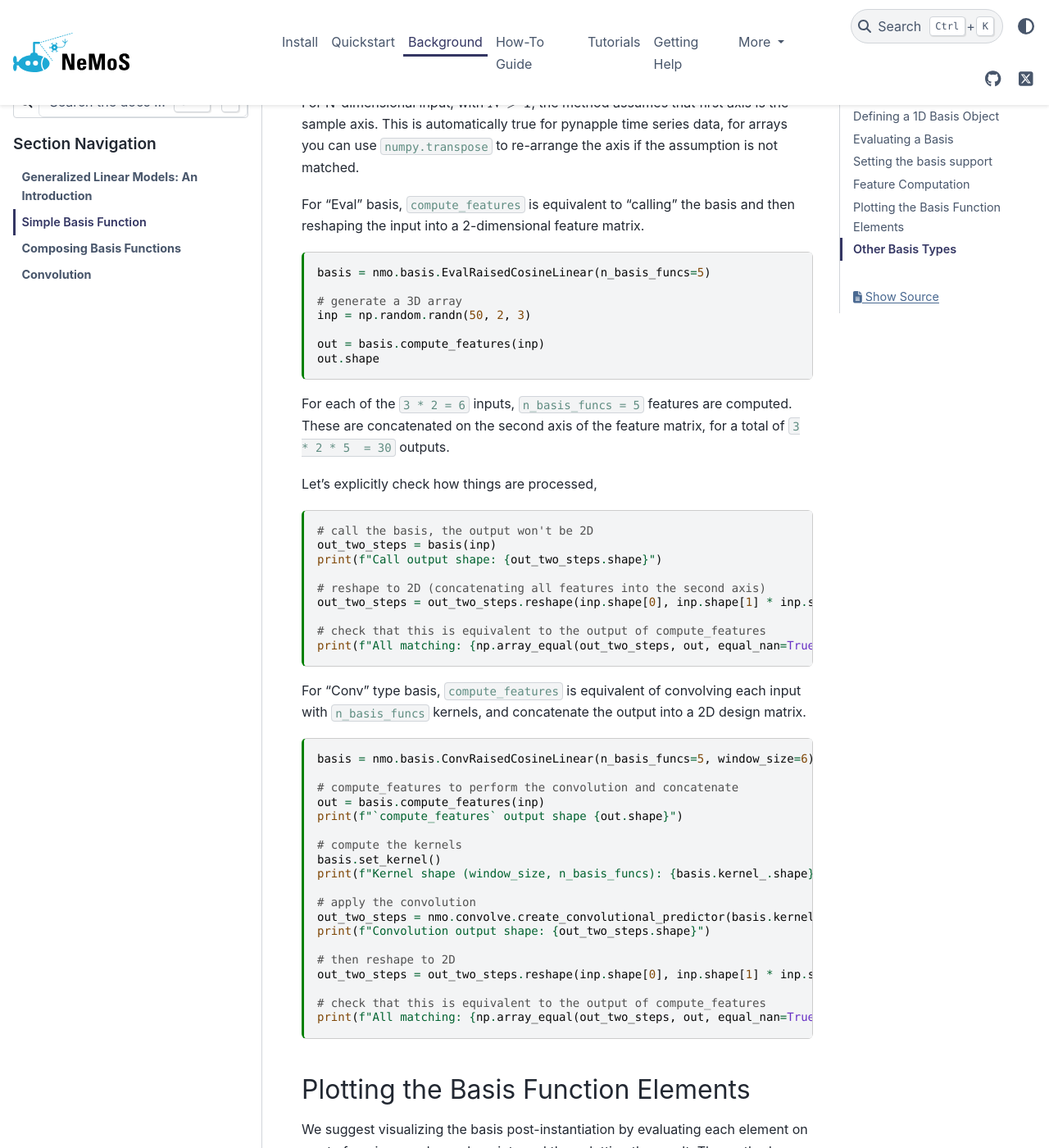
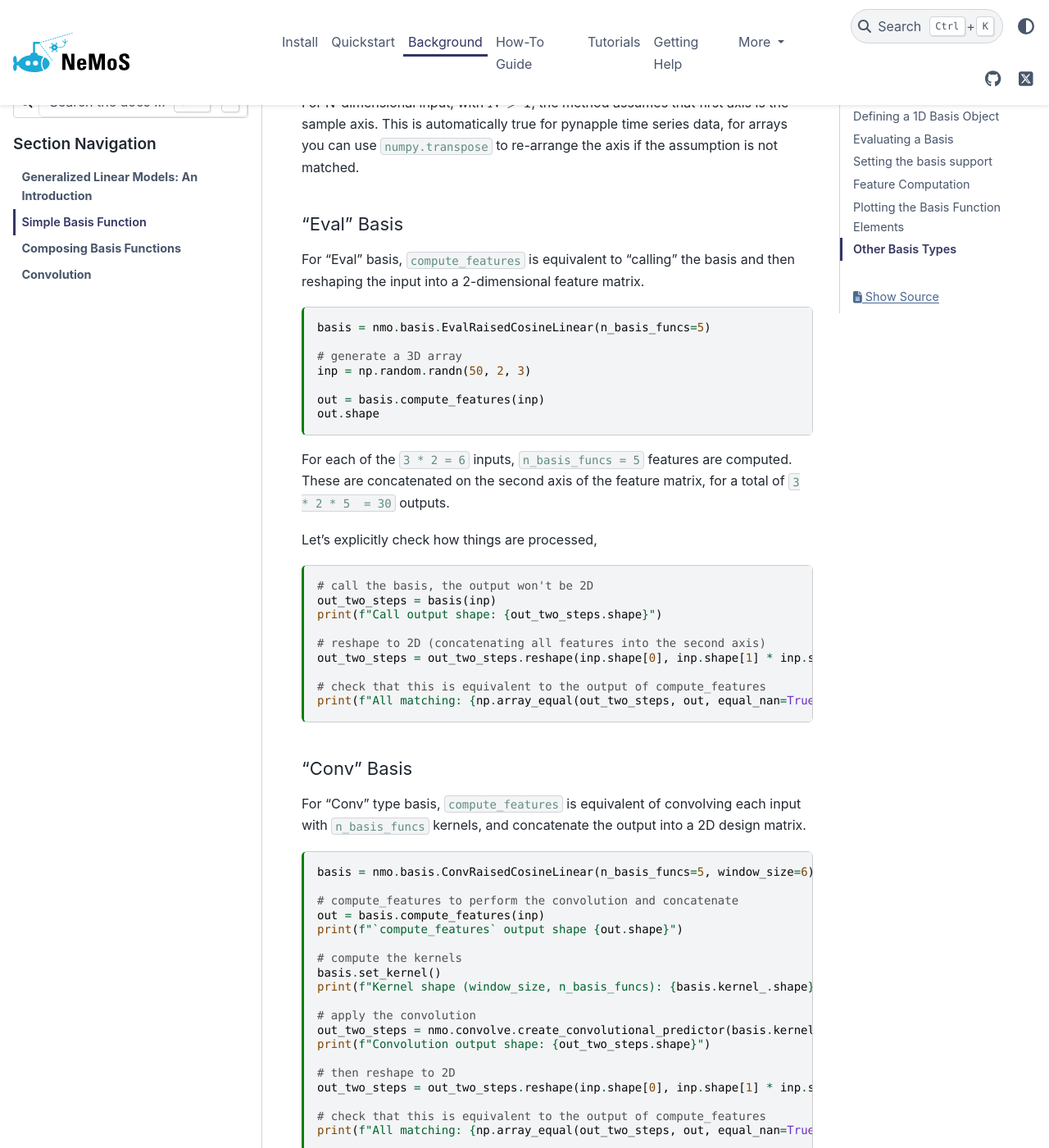
Before and after one commit to flatironinstitute/nemos, a Sphinx documentation site: the page built from docs/background/plot_01_1D_basis_function.md, in a window 1280 px wide and 1400 px high, scrolled down 3434 px. Shown: the whole window at 82% size. Built offline with Sphinx 7.4.7 and the PyData theme 0.15.4, drawn with Linux system fonts in a browser that asks for light colours.

Commit message:
improve tutorial basis

````diff
--- a/docs/background/plot_01_1D_basis_function.md
+++ b/docs/background/plot_01_1D_basis_function.md
@@ -210,6 +210,8 @@
 ### Multi-dimensional inputs
 For N-dimensional input, with $N>1$, the method assumes that first axis is the sample axis. This is automatically true for pynapple time series data, for arrays you can use `numpy.transpose` to re-arrange the axis if the assumption is not matched.
 
+#### "Eval" Basis
+
 For "Eval" basis, `compute_features` is equivalent to "calling" the basis and then reshaping the input into a 2-dimensional feature matrix.
 
 ```{code-cell} ipython3
@@ -238,6 +240,8 @@
 # check that this is equivalent to the output of compute_features
 print(f"All matching: {np.array_equal(out_two_steps, out, equal_nan=True)}")
 ```
+
+#### "Conv" Basis
 
 For "Conv" type basis, `compute_features` is equivalent of convolving each input with `n_basis_funcs` kernels, and concatenate the output into a 2D design matrix.
 
````
